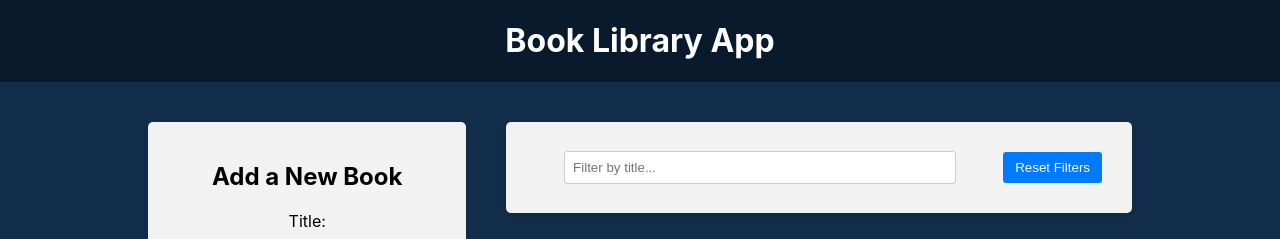
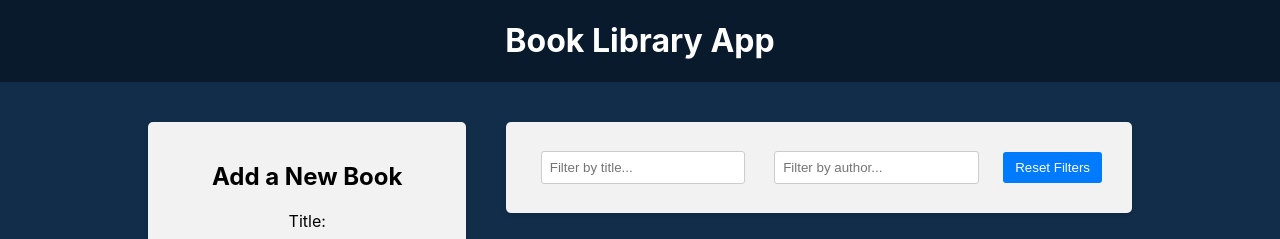
Before and after one commit to cudzoziemka123/book-library, a React (Create React App) app in the folder frontend/: page / in a window 1280 px wide. Shown: the top 239 px of the page. Built offline with nearby package versions, Linux system fonts and the light colour scheme.

Commit message:
added author filter

```diff
--- a/frontend/src/app/slices/FilterSlice.js
+++ b/frontend/src/app/slices/FilterSlice.js
@@ -2,6 +2,7 @@ import { createSlice } from '@reduxjs/toolkit'
 
 const initialState = {
   title: '',
+  author: '',
 }
 
 const filterSlice = createSlice({
@@ -12,14 +13,20 @@ const filterSlice = createSlice({
       //   state.title = action.payload (its posible because of Immer Library)
       return { ...state, title: action.payload }
     },
+    setAuthorFilter: (state, action) => {
+      return { ...state, author: action.payload }
+    },
     resetFilters: (state) => {
       return initialState
     },
   },
 })
 
-export const { setTitleFilter, resetFilters } = filterSlice.actions
+export const { setTitleFilter, setAuthorFilter, resetFilters } =
+  filterSlice.actions
 
 export const selectTitleFilter = (state) => state.filter.title
 
+export const selectAuthorFilter = (state) => state.filter.author
+
 export default filterSlice.reducer
--- a/frontend/src/components/BookList/BookList.jsx
+++ b/frontend/src/components/BookList/BookList.jsx
@@ -1,13 +1,17 @@
 import { useSelector, useDispatch } from 'react-redux'
 import { BsBookmarkStarFill, BsBookmarkStar } from 'react-icons/bs'
 import { deleteBook, toggleFavorite } from '../../app/books/actionCreators'
-import { selectTitleFilter } from '../../app/slices/FilterSlice'
+import {
+  selectTitleFilter,
+  selectAuthorFilter,
+} from '../../app/slices/FilterSlice'
 
 import './Booklist.css'
 
 const BookList = () => {
   const books = useSelector((state) => state.books)
   const titleFilter = useSelector(selectTitleFilter)
+  const authorFilter = useSelector(selectAuthorFilter)
   const dispatch = useDispatch()
 
   const handleDelete = (id) => {
@@ -22,7 +26,10 @@ const BookList = () => {
     const matchesTitle = book.title
       .toLowerCase()
       .includes(titleFilter.toLowerCase())
-    return matchesTitle
+    const matchesAuthor = book.author
+      .toLowerCase()
+      .includes(authorFilter.toLowerCase())
+    return matchesTitle && matchesAuthor
   })
 
   return (
--- a/frontend/src/components/Filter/Filter.jsx
+++ b/frontend/src/components/Filter/Filter.jsx
@@ -1,7 +1,9 @@
 import { useDispatch, useSelector } from 'react-redux'
 import {
   setTitleFilter,
+  setAuthorFilter,
   selectTitleFilter,
+  selectAuthorFilter,
   resetFilters,
 } from '../../app/slices/FilterSlice'
 import './Filter.css'
@@ -9,9 +11,16 @@ import './Filter.css'
 const Filter = () => {
   const dispatch = useDispatch()
   const titleFilter = useSelector(selectTitleFilter)
+  const authorFilter = useSelector(selectAuthorFilter)
+
   const handleTitleFilterChange = (e) => {
     dispatch(setTitleFilter(e.target.value))
   }
+
+  const handleAuthorFilterChange = (e) => {
+    dispatch(setAuthorFilter(e.target.value))
+  }
+
   const handleResetFilters = () => {
     dispatch(resetFilters())
   }
@@ -26,6 +35,14 @@ const Filter = () => {
             onChange={handleTitleFilterChange}
           />
         </div>
+        <div className="filter-group">
+          <input
+            type="text"
+            value={authorFilter}
+            placeholder="Filter by author..."
+            onChange={handleAuthorFilterChange}
+          />
+        </div>
         <button type="button" onClick={handleResetFilters}>
           Reset Filters
         </button>
```
